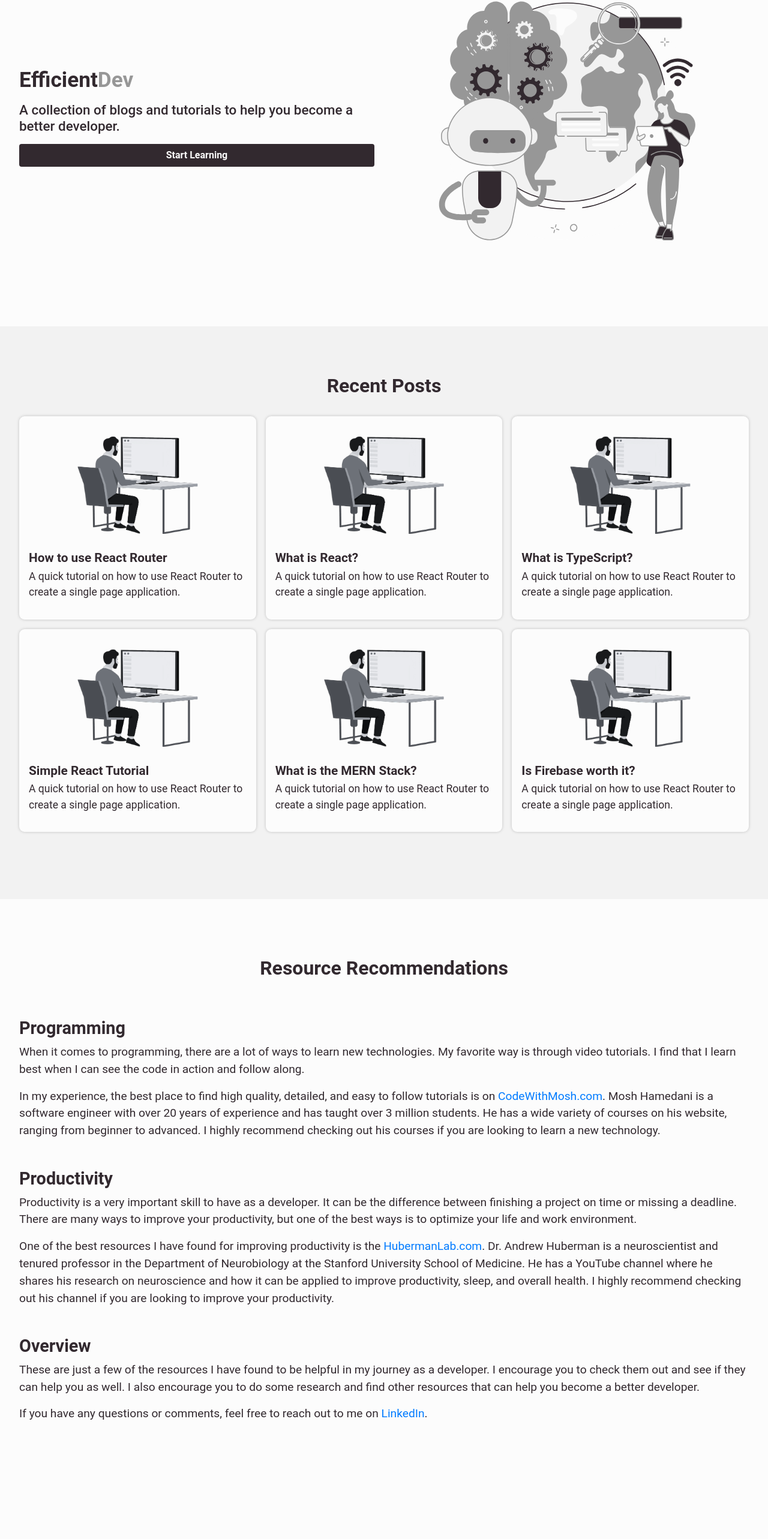
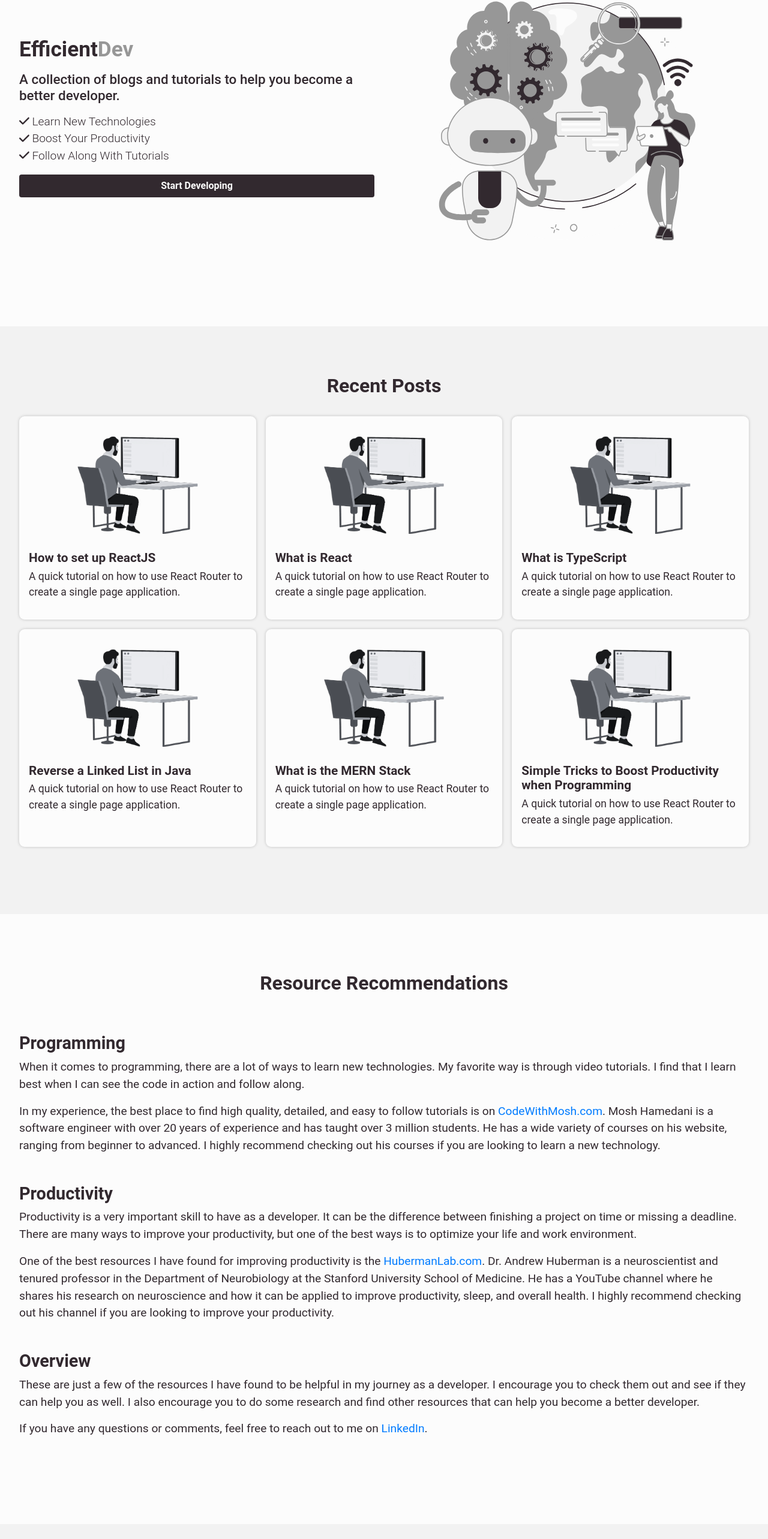
Before and after one commit to JacobBowlware/EfficientDev, a React (Create React App) app: page / in a window 1280 px wide. Shown: the part 202-2768 px from the top of the page at 60% size. Before the commit the page ends 2718 px from the top, so only its background shows below. Built offline with nearby package versions, Linux system fonts and the light colour scheme.

Commit message:
Implement blog page outlines/routing.

```diff
--- a/src/App.tsx
+++ b/src/App.tsx
@@ -5,6 +5,9 @@ import {
 
 // Pages
 import Home from './pages/Home'
+import FrontEnd from './pages/FrontEnd';
+import BackEnd from './pages/BackEnd';
+import Productivity from './pages/Productivity';
 
 // CSS
 import './css/App.css';
@@ -31,8 +34,11 @@ function App() {
     createRoutesFromElements(
       <Route path="/" element={<Root />}>
         <Route index element={<Home />} />
+        <Route path="/blogs/frontend" element={<FrontEnd />} />
+        <Route path="/blogs/backend" element={<BackEnd />} />
+        <Route path="/blogs/productivity" element={<Productivity />} />
         <Route path="*" element={<Home />} />
-      </Route >
+      </Route>
     )
   )
 
--- a/src/components/Footer.tsx
+++ b/src/components/Footer.tsx
@@ -1,6 +1,10 @@
 const Footer = () => {
     return (
-        <div></div>
+        <div className="footer">
+            <p className="footer-text">
+                Efficient<span className="text-highlight">Dev</span>  2023
+            </p>
+        </div>
     );
 }
 
--- a/src/components/Header.tsx
+++ b/src/components/Header.tsx
@@ -10,7 +10,7 @@ const Header = () => {
     return (
         <div className="navbar-container fixed-top">
             <nav className="navbar navbar-expand-lg ">
-                <Link className="navbar-brand" to="/#hero">Efficient<span className="text-highlight">Dev</span></Link>
+                <a className="navbar-brand" href="/#hero">Efficient<span className="text-highlight">Dev</span></a>
                 <button
                     className="navbar-toggler" type="button"
                     data-toggle="collapse" data-target="#navbarNav"
@@ -23,13 +23,13 @@ const Header = () => {
                 <div className="collapse navbar-collapse" id="navbarNav">
                     <ul className="navbar-nav">
                         <li className="nav-item active">
-                            <Link className="nav-link" to="/">Front-End</Link>
+                            <Link className="nav-link" to="/blogs/frontend">Front-End</Link>
                         </li>
                         <li className="nav-item">
-                            <a className="nav-link" href="/">Back-End</a>
+                            <a className="nav-link" href="/blogs/backend">Back-End</a>
                         </li>
                         <li className="nav-item active">
-                            <Link className="nav-link" to="/">Productivity</Link>
+                            <Link className="nav-link" to="/blogs/productivity">Productivity</Link>
                         </li>
                         <li className="nav-item active">
                             <Link className="nav-link" to="/">Other</Link>
--- a/src/css/App.css
+++ b/src/css/App.css
@@ -6,12 +6,17 @@
   --var-accent-dark: #5e5e5e;
 }
 
+html {
+  scroll-behavior: smooth;
+}
+
 body {
   background: var(--var-background);
   font-family: 'Roboto', sans-serif;
   color: var(--var-primary);
   overflow-x: hidden;
   min-height: 100vh;
+  scroll-behavior: smooth;
 }
 
 /* Containers */
@@ -97,6 +102,10 @@ body {
   border-radius: 9px;
 }
 
+.blog-page {
+  min-height: 100vh;
+}
+
 @media screen and (min-width: 768px) {
   .web-section-grid {
     grid-template-columns: 1fr 1fr;
@@ -138,6 +147,10 @@ body {
   opacity: 0.9;
 }
 
+#hero {
+  scroll-margin-top: 4.5rem;
+}
+
 /* Button */
 .btn {
   color: var(--var-background);
@@ -158,7 +171,7 @@ body {
 .web-section__list {
   list-style: none;
   padding: 0;
-  margin: 0;
+  margin: 0 0 1rem 0;
   width: 100%;
   display: grid;
 }
@@ -173,14 +186,5 @@ body {
   display: inline-block;
 }
 
-@media screen and (min-width: 768px) {
-  .web-section__list-item-icon {
-    display: none;
-  }
 
-  .web-section__list-item {
-    text-align: center;
-    font-weight: 500;
-    font-size: 1.5rem;
-  }
-}
+@media screen and (min-width: 768px) {}
--- a/src/css/Footer.css
+++ b/src/css/Footer.css
@@ -1,14 +1,17 @@
 .footer {
     margin: 0;
-    padding: 1rem;
+    padding: 2rem;
+    background: var(--var-accent);
+    width: 100%;
+    display: flex;
+    justify-content: center;
+    align-items: center;
 }
 
-.footer-list {
-    display: flex;
-    flex-direction: column;
-    justify-content: center;
-    align-items: flex-start;
-    padding: 0 .5rem;
+.footer-text {
+    margin: 0;
+    font-size: 1.2rem;
+    font-weight: 500;
 }
 
 @media screen and (min-width: 768px) {
--- /dev/null
+++ b/src/pages/BackEnd.tsx
@@ -0,0 +1,14 @@
+
+const BackEnd = () => {
+    return (
+        <div className="blog-page">
+            <div className="web-section-cont">
+                <div className="web-section">
+
+                </div>
+            </div>
+        </div>
+    );
+}
+
+export default BackEnd;
--- /dev/null
+++ b/src/pages/FrontEnd.tsx
@@ -0,0 +1,14 @@
+
+const FrontEnd = () => {
+    return (
+        <div className="blog-page">
+            <div className="web-section-cont">
+                <div className="web-section">
+
+                </div>
+            </div>
+        </div>
+    );
+}
+
+export default FrontEnd;
--- a/src/pages/Home.tsx
+++ b/src/pages/Home.tsx
@@ -1,51 +1,48 @@
 import { Link } from 'react-router-dom';
 
 // Assets
-import manSitting from '../assets/man-sitting.svg';
 import EfficientDevLogo from '../assets/EfficientDevLogo.svg';
-import CodeWithMoshSS from '../assets/CodeWIthMoshSS.png';
 
 // Components
 import PostCard from '../components/PostCard';
 import { FontAwesomeIcon } from '@fortawesome/react-fontawesome';
-import { faCheck, faCheckCircle } from '@fortawesome/free-solid-svg-icons';
+import { faCheck } from '@fortawesome/free-solid-svg-icons';
 
 let posts = [
     {
-        title: "How to use React Router",
+        title: "How to set up ReactJS",
         description: "A quick tutorial on how to use React Router to create a single page application.",
         date: "2021-05-01",
     },
     {
-        title: "What is React?",
+        title: "What is React",
         description: "A quick tutorial on how to use React Router to create a single page application.",
         date: "2023-02-20",
     },
     {
-        title: "What is TypeScript?",
+        title: "What is TypeScript",
         description: "A quick tutorial on how to use React Router to create a single page application.",
         date: "2022-10-14",
     },
     {
-        title: "Simple React Tutorial",
+        title: "Reverse a Linked List in Java",
         description: "A quick tutorial on how to use React Router to create a single page application.",
         date: "2021-05-01",
     },
     {
-        title: "What is the MERN Stack?",
+        title: "What is the MERN Stack",
         description: "A quick tutorial on how to use React Router to create a single page application.",
         date: "2021-05-01",
     },
     {
-        title: "Is Firebase worth it?",
+        title: "Simple Tricks to Boost Productivity when Programming",
         description: "A quick tutorial on how to use React Router to create a single page application.",
         date: "2021-05-01",
     }
 ]
 
 // TODO:
-// Replace the hero img with a bullet list card of reasons to read the blogs, eg:
-// - Learn New Technologies, Boost Your Productivity, etc.
+// Create pages for Front-End blogs, Back-End blogs, and Productivity blogs.
 const Home = () => {
     return (
         <>
@@ -57,8 +54,19 @@ const Home = () => {
                     <h2 className="web-section-subheader home-hero-body">
                         A collection of blogs and tutorials to help you become a better developer.
                     </h2>
+                    <ul className="web-section__list">
+                        <li className="web-section__list-item">
+                            <FontAwesomeIcon icon={faCheck} /> Learn New Technologies
+                        </li>
+                        <li className="web-section__list-item">
+                            <FontAwesomeIcon icon={faCheck} /> Boost Your Productivity
+                        </li>
+                        <li className="web-section__list-item">
+                            <FontAwesomeIcon icon={faCheck} /> Follow Along With Tutorials
+                        </li>
+                    </ul>
                     <button className="btn web-section-btn home-hero__btn">
-                        Start Learning
+                        Start Developing
                     </button>
                 </div>
                 <div className="web-section-grid__item">
--- /dev/null
+++ b/src/pages/Productivity.tsx
@@ -0,0 +1,14 @@
+
+const Productivity = () => {
+    return (
+        <div className="blog-page">
+            <div className="web-section-cont">
+                <div className="web-section">
+
+                </div>
+            </div>
+        </div>
+    );
+}
+
+export default Productivity;
```
Also changed, not shown: src/assets/CodeWIthMoshSS.png (deleted), src/logo.svg (deleted).
